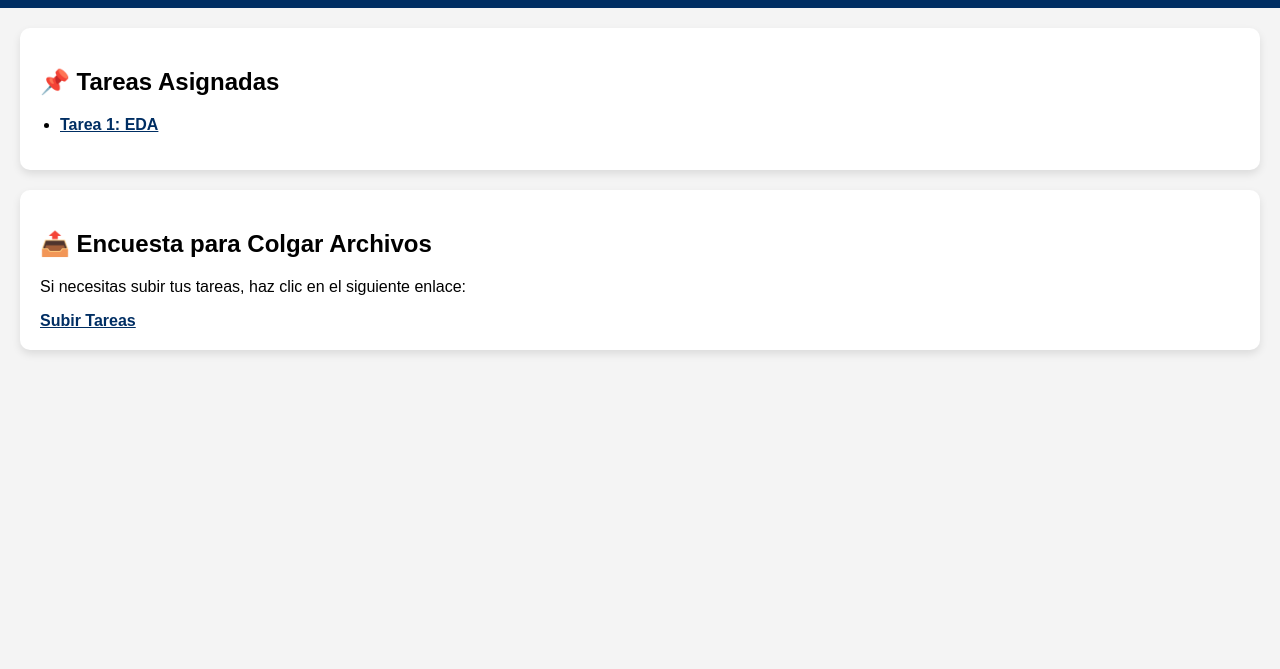
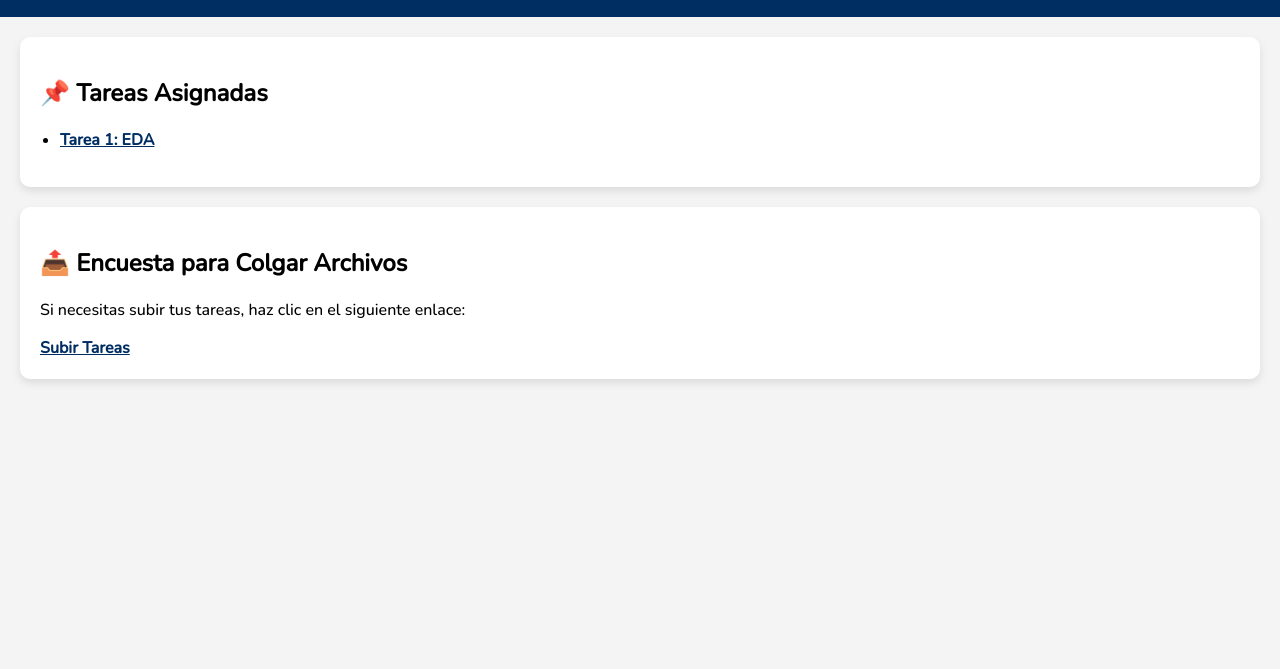
Before and after one commit to NicolasGP01/Analitica_de_datos-para_las_empresasNGP, a plain HTML site: page tareas.html in a window 1280 px wide. Shown: the part 131-800 px from the top of the page. Drawn offline with nearby package versions, Linux system fonts and the light colour scheme.

Commit message:
Update tareas.html

```diff
--- a/tareas.html
+++ b/tareas.html
@@ -1,6 +1,7 @@
 <!DOCTYPE html>
 <html lang="es">
 <head>
+    <link href="https://fonts.googleapis.com/css2?family=Nunito:wght@500&display=swap" rel="stylesheet">
     <meta charset="UTF-8">
     <meta name="viewport" content="width=device-width, initial-scale=1.0">
     <title>Tareas</title>
```
